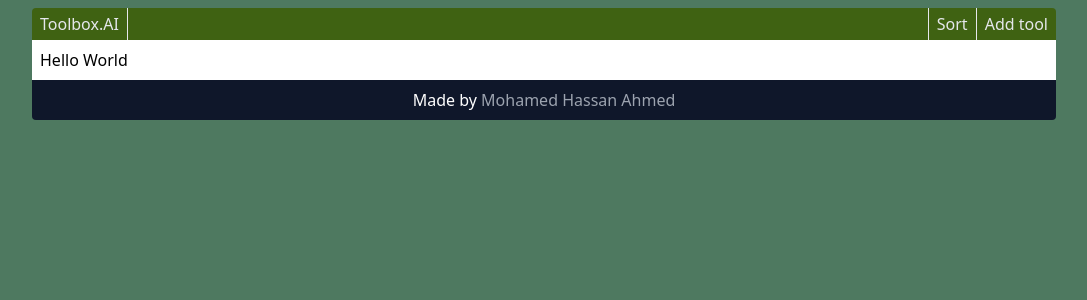
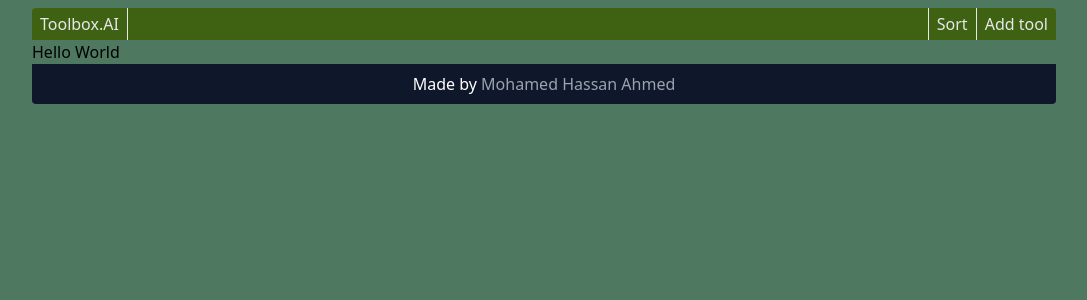
Before and after one commit to maxamed1st/toolbox.AI, a Next.js app: page / in a window 1280 px wide. Shown: the top 300 px of the page, without its empty margins (96-1183 px from the left). Built offline with nearby package versions, Linux system fonts and the light colour scheme.

Commit message:
deletete main tag This is to allow children to use the main tag without duplication

```diff
--- a/app/layout.js
+++ b/app/layout.js
@@ -12,9 +12,7 @@ export default function RootLayout({ children }) {
     <html lang="en">
       <body className='w-[80vw] mx-auto bg-[#4E7960] '>
         <Nav />
-        <main className='bg-white p-2'>
         {children}
-        </main>
         <Footer />
       </body>
     </html>
```
